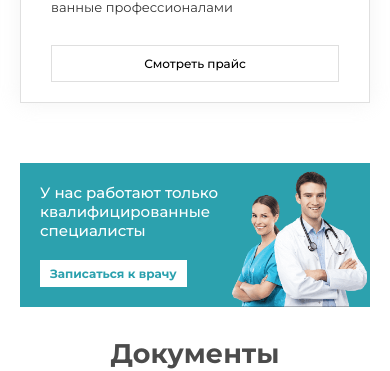
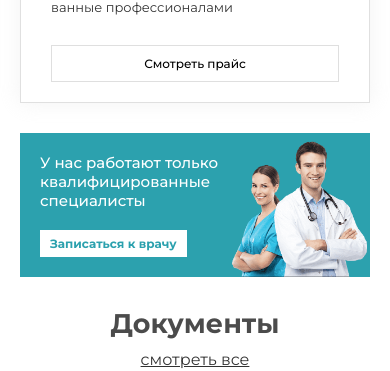
Before and after one commit to ErlanAkimov/stomaland, a React (Create React App) app: page / in a window 390 px wide. Shown: the part 1040-1411 px from the top of the page. Built offline with nearby package versions, Linux system fonts and the light colour scheme.

Commit message:
Стилистические доработки по баннеру

```diff
--- a/src/components/DoctorsBanner/DoctorsBanner.module.scss
+++ b/src/components/DoctorsBanner/DoctorsBanner.module.scss
@@ -48,9 +48,15 @@
 	width: 300px;
 }
 
+@media screen and (max-width: 1439px) {
+	.outer_wrapper {
+		padding-inline: 30px;
+	}
+}
+
 @media screen and (max-width: 950px) {
 	.outer_wrapper {
-		margin-top: 40px;
+		padding-inline: 30px;
 	}
 	.doctors_img {
 		right: 30px;
@@ -62,10 +68,10 @@
 	}
 }
 
-@media screen and (max-width: 675px) {
+@media screen and (max-width: 575px) {
 	.outer_wrapper {
 		padding: 0 20px;
-		margin-top: 30px;
+		margin-top: 0;
 	}
 
 	.doctors_img {
```
